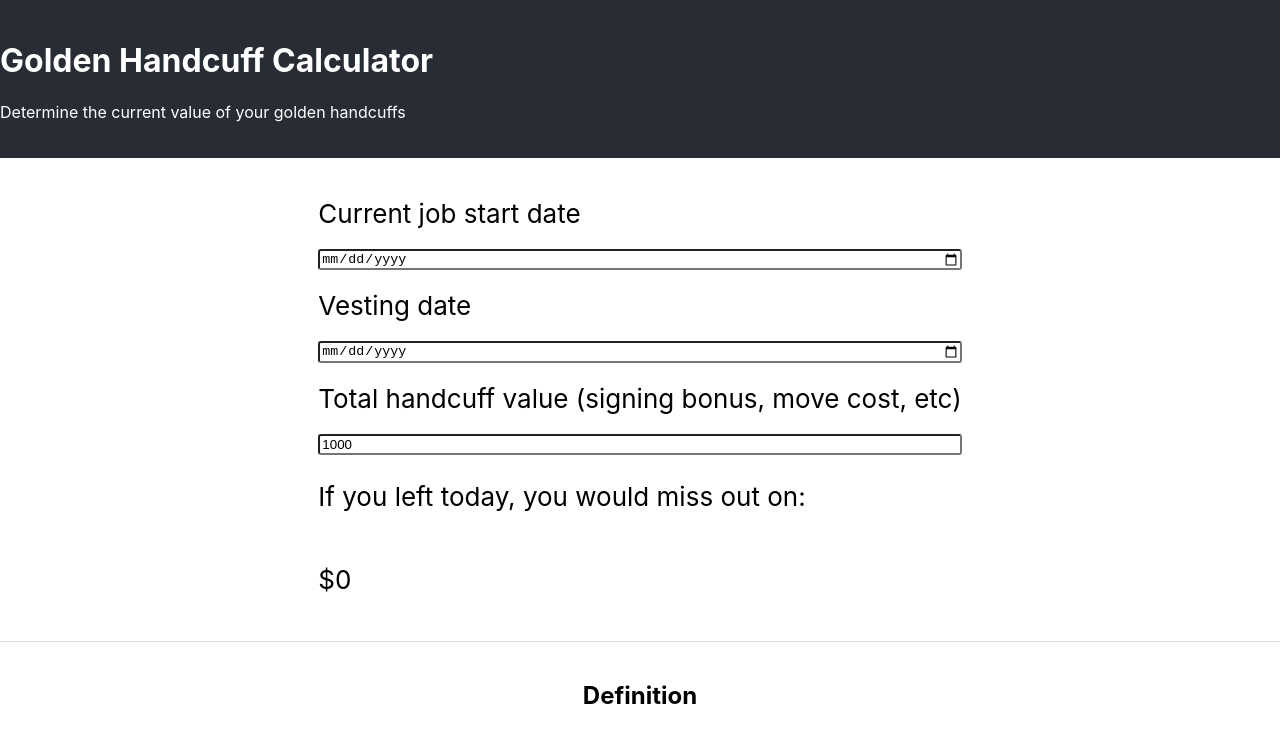
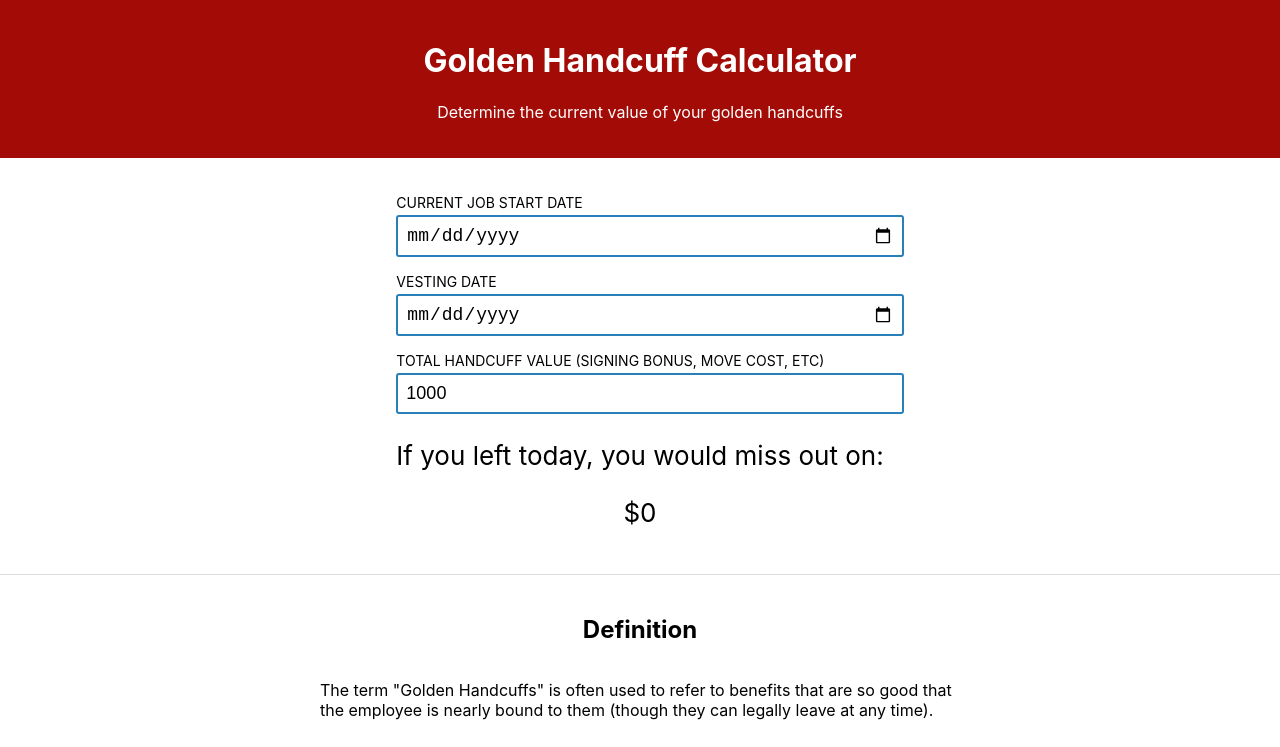
Before and after one commit to bradydowling/cuffs-calculator, a React (Create React App) app: page / in a window 1280 px wide. Shown: the top 747 px of the page. Built offline with nearby package versions, Linux system fonts and the light colour scheme.

Commit message:
Adjust styles

```diff
--- a/src/App.css
+++ b/src/App.css
@@ -1,6 +1,7 @@
 .App-header {
-  background-color: #282c34;
+  background-color: #A30B06;
   color: white;
+  text-align: center;
 }
 
 .calculator-wrapper {
@@ -12,7 +13,7 @@
 .calculator {
   display: flex;
   flex-direction: column;
-  font-size: calc(10px + 2vmin);
+  min-width: 200px;
   text-align: left;
 }
 
@@ -24,13 +25,24 @@
 }
 
 .calculator label {
-  padding: 20px 0 20px;
   display: block;
+  padding: 1rem 0 .25rem;
+  text-transform: uppercase;
+  font-size: 14px;
 }
 
 .calculator input {
-  min-width: 200px;
+  width: 100%;
   border-radius: 3px;
+  display:block;
+  border:2px solid #2980B9;
+  padding:.5rem;
+  font-size:18px;
+}
+
+.calculator .results {
+  font-size: calc(10px + 2vmin);
+  text-align: center;
 }
 
 .content, footer {
--- a/src/App.js
+++ b/src/App.js
@@ -103,8 +103,10 @@ class App extends React.Component {
               <label htmlFor="cuff-value">Total handcuff value (signing bonus, move cost, etc)</label>
               <input type="number" name="cuff-value" value={this.state.value} min="0" step=".01" onChange={e => { this.valueChange(e.target.value); }}></input>
             </div>
-            <p>If you left today, you would miss out on:</p>
-            <p>{this.getCuffValue()}</p>
+            <div className="results">
+              <p>If you left today, you would miss out on:</p>
+              <p>{this.getCuffValue()}</p>
+            </div>
           </section>
         </div>
         <section className="content">
```
